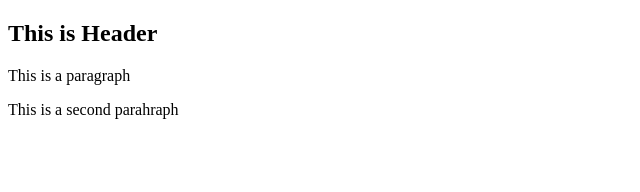
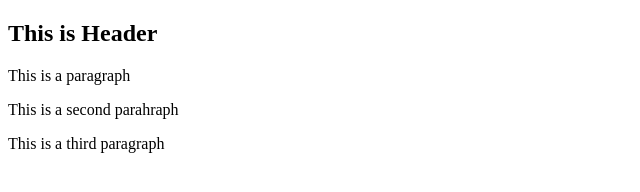
Before and after one commit to hatemmb/git-test, a website: page index.html in a window 1280 px wide. Shown: the whole page, without its empty margins (0-640 px from the left). Drawn offline with Linux system fonts and the light colour scheme.

Commit message:
fourth commit

```diff
--- a/index.html
+++ b/index.html
@@ -6,5 +6,6 @@
         <h2>This is Header</h2>
         <P>This is a paragraph</P>
         <p>This is a second parahraph</p>
+        <p>This is a third paragraph</p>
     </body>
 </html>
```
Also changed, not shown: package.json (added, +24 -0 lines), 2 other files.
